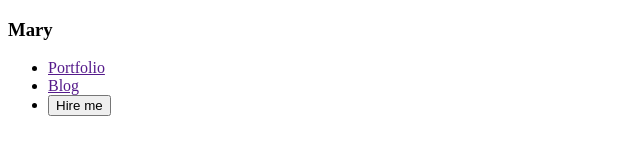
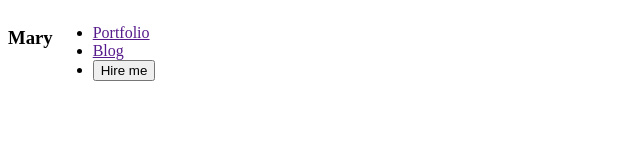
Before and after one commit to abusayed2050/portfolioByJS, a plain HTML site: page index.html in a window 1280 px wide. Shown: the whole page, without its empty margins (0-640 px from the left). Drawn offline with Linux system fonts and the light colour scheme.

Commit message:
nav second step

```diff
--- a/index.html
+++ b/index.html
@@ -4,17 +4,18 @@
     <meta charset="UTF-8">
     <meta name="viewport" content="width=device-width, initial-scale=1.0">
     <title>Web Developer Portfolio</title>
+    <link rel="stylesheet" href="styles/portfolio.css">
 </head>
 <body>
     <header>
-        <navi>
+        <nav>
             <h3>Mary</h3>
             <ul>
                 <li><a href="">Portfolio</a></li>
                 <li><a href="">Blog</a></li>
                 <li><button>Hire me</button></li>
             </ul>
-        </navi>
+        </nav>
 
     </header>
     <main>
--- /dev/null
+++ b/styles/portfolio.css
@@ -0,0 +1,4 @@
+/*nav related styles*/
+nav{
+    display: flex;
+}
```
Also changed, not shown: asset/portfolio.css (deleted).
